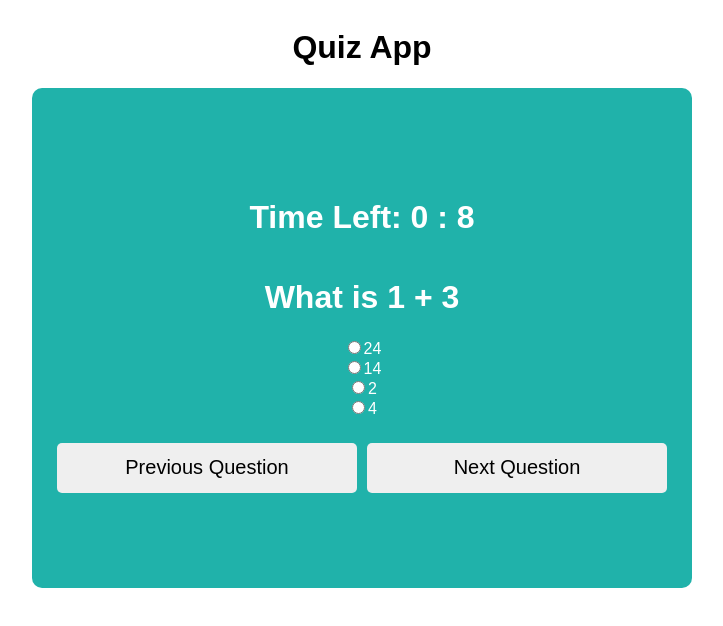
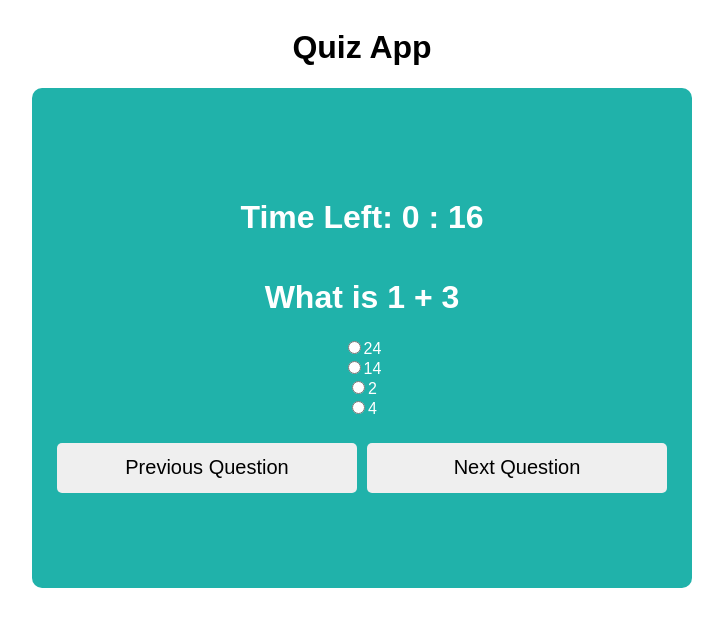
Before and after one commit to Maiqel1/cbt-test, a React (Create React App) app: page / in a window 1280 px wide. Both pictures are taken after a click on the button "Start Exam". Shown: the top 626 px of the page, without its empty margins (278-1001 px from the left). Built offline with nearby package versions, Linux system fonts and the light colour scheme.

Commit message:
Update Quiz.jsx

```diff
--- a/src/components/Quiz.jsx
+++ b/src/components/Quiz.jsx
@@ -11,7 +11,7 @@ function Quiz() {
 
   //   setting timer state
   // const [timeLeft, setTimeLeft] = useState(100);
-  const timeAllocated = 10;
+  const timeAllocated = 18;
   const [timeRemaining, setTimeRemaining] = useState(timeAllocated);
 
   useEffect(() => {
```
